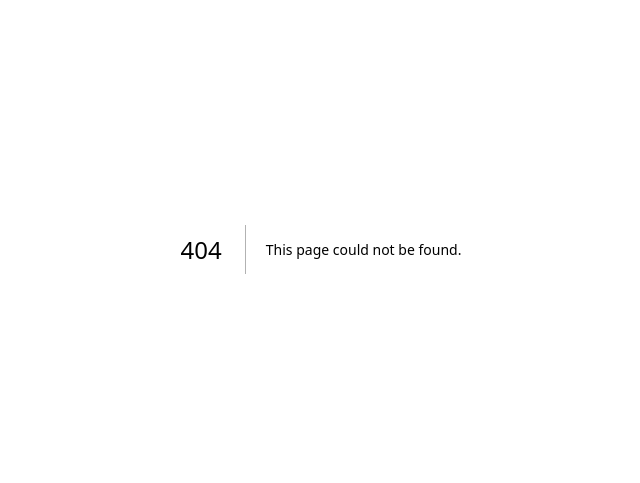
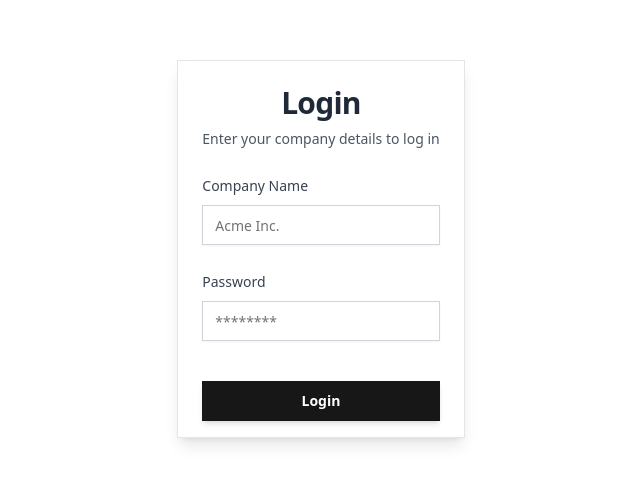
Before and after one commit to k1ngsterr1/itfest-new, a Next.js app: page /auth/login in a window 1280 px wide. Before the commit this address had no page. Shown: the part 151-634 px from the top of the page, without its empty margins (319-959 px from the left). Built offline with nearby package versions, Linux system fonts and the light colour scheme.

Commit message:
feat: registration and login

```diff
--- /dev/null
+++ b/app/auth/login/page.tsx
@@ -0,0 +1,9 @@
+import { LoginForm } from "@/features/auth/ui/login/login-form";
+
+export default function LoginPage() {
+    return (
+        <div className="h-screen mx-auto py-10 flex items-center justify-center overflow-hidden">
+            <LoginForm />
+        </div>
+    );
+}
--- a/app/auth/registration/page.tsx
+++ b/app/auth/registration/page.tsx
@@ -1,8 +1,8 @@
-import { RegistrationForm } from "@/features/auth/ui/registration-form";
+import { RegistrationForm } from "@/features/auth/ui/registration/registration-form";
 
 export default function RegistrationPage() {
     return (
-        <div className="container mx-auto py-10 flex items-center justify-center min-h-screen">
+        <div className="h-screen mx-auto py-10 flex items-center justify-center overflow-hidden">
             <RegistrationForm />
         </div>
     );
--- /dev/null
+++ b/features/auth/ui/login/login-form.tsx
@@ -0,0 +1,101 @@
+'use client'
+
+import { useState } from 'react'
+import { useForm } from 'react-hook-form'
+import { zodResolver } from '@hookform/resolvers/zod'
+import * as z from 'zod'
+import { Button } from '@/components/ui/button'
+import { Input } from '@/components/ui/input'
+import { Form, FormControl, FormField, FormItem, FormLabel, FormMessage } from '@/components/ui/form'
+import { Card, CardHeader, CardTitle, CardDescription, CardContent, CardFooter } from '@/components/ui/card'
+
+const loginSchema = z.object({
+    companyName: z.string().min(2, 'Company name must be at least 2 characters'),
+    password: z.string().min(8, 'Password must be at least 8 characters'),
+})
+
+type LoginFormValues = z.infer<typeof loginSchema>
+
+export function LoginForm() {
+    const [isLoading, setIsLoading] = useState(false)
+
+    const form = useForm<LoginFormValues>({
+        resolver: zodResolver(loginSchema),
+        defaultValues: {
+            companyName: '',
+            password: '',
+        },
+    })
+
+    async function onSubmit(data: LoginFormValues) {
+        setIsLoading(true)
+        console.log(data)
+        await new Promise(resolve => setTimeout(resolve, 2000)) // Simulate API call
+        setIsLoading(false)
+    }
+
+    return (
+        <div className="min-h-screen flex items-center justify-center px-6">
+            <Card className="w-full max-w-md shadow-lg rounded-lg bg-white">
+                <CardHeader className="space-y-2">
+                    <CardTitle className="text-3xl font-extrabold text-center items-center justify-center flex text-gray-800">Login</CardTitle>
+                    <CardDescription className="text-center text-gray-600">
+                        Enter your company details to log in
+                    </CardDescription>
+                </CardHeader>
+                <CardContent>
+                    <Form {...form}>
+                        <form onSubmit={form.handleSubmit(onSubmit)} className="space-y-6">
+                            <FormField
+                                control={form.control}
+                                name="companyName"
+                                render={({ field }) => (
+                                    <FormItem>
+                                        <FormLabel className="text-gray-700">Company Name</FormLabel>
+                                        <FormControl>
+                                            <Input
+                                                placeholder="Acme Inc."
+                                                {...field}
+                                                className="mt-1 block w-full border-gray-300 rounded-lg shadow-sm focus:ring focus:ring-opacity-50"
+                                            />
+                                        </FormControl>
+                                        <FormMessage className="text-sm text-red-500 mt-1" />
+                                    </FormItem>
+                                )}
+                            />
+                            <FormField
+                                control={form.control}
+                                name="password"
+                                render={({ field }) => (
+                                    <FormItem>
+                                        <FormLabel className="text-gray-700">Password</FormLabel>
+                                        <FormControl>
+                                            <Input
+                                                type="password"
+                                                placeholder="********"
+                                                {...field}
+                                                className="mt-1 block w-full border-gray-300 rounded-lg shadow-sm focus:ring focus:ring-opacity-50"
+                                            />
+                                        </FormControl>
+                                        <FormMessage className="text-sm text-red-500 mt-1" />
+                                    </FormItem>
+                                )}
+                            />
+                        </form>
+                    </Form>
+                </CardContent>
+                <CardFooter className="px-6 py-4">
+                    <Button
+                        type="submit"
+                        className={`w-full py-2 px-4 text-white rounded-lg shadow-md font-semibold ${isLoading ? 'opacity-70 cursor-not-allowed' : ''
+                            }`}
+                        disabled={isLoading}
+                        onClick={form.handleSubmit(onSubmit)}
+                    >
+                        {isLoading ? 'Logging in...' : 'Login'}
+                    </Button>
+                </CardFooter>
+            </Card>
+        </div>
+    )
+}
--- a/features/auth/ui/registration-form.tsx
+++ b/features/auth/ui/registration/registration-form.tsx
@@ -44,10 +44,10 @@ export function RegistrationForm() {
     }
 
     return (
-        <div className="min-h-screen flex items-center justify-center bg-gradient-to-br from-gray-100 to-gray-300 px-6">
+        <div className="min-h-screen flex items-center justify-center px-6">
             <Card className="w-full max-w-md shadow-lg rounded-lg bg-white">
                 <CardHeader className="space-y-2">
-                    <CardTitle className="text-3xl font-extrabold text-center text-gray-800">Register Your Company</CardTitle>
+                    <CardTitle className="text-3xl font-extrabold text-center items-center justify-center flex text-gray-800">Register Your Company</CardTitle>
                     <CardDescription className="text-center text-gray-600">
                         Enter your company details to create an account
                     </CardDescription>
@@ -65,7 +65,7 @@ export function RegistrationForm() {
                                             <Input
                                                 placeholder="Acme Inc."
                                                 {...field}
-                                                className="mt-1 block w-full border-gray-300 rounded-lg shadow-sm focus:ring focus:ring-indigo-500 focus:ring-opacity-50"
+                                                className="mt-1 block w-full border-gray-300 rounded-lg shadow-sm focus:ring focus:ring-opacity-50"
                                             />
                                         </FormControl>
                                         <FormMessage className="text-sm text-red-500 mt-1" />
@@ -83,7 +83,7 @@ export function RegistrationForm() {
                                                 type="password"
                                                 placeholder="********"
                                                 {...field}
-                                                className="mt-1 block w-full border-gray-300 rounded-lg shadow-sm focus:ring focus:ring-indigo-500 focus:ring-opacity-50"
+                                                className=" w-full border-gray-300 items-center flex justify-center rounded-lg shadow-sm focus:ring focus:ring-opacity-50"
                                             />
                                         </FormControl>
                                         <FormMessage className="text-sm text-red-500 mt-1" />
@@ -98,7 +98,7 @@ export function RegistrationForm() {
                                         <FormLabel className="text-gray-700">Number of Employees</FormLabel>
                                         <Select onValueChange={field.onChange} defaultValue={field.value}>
                                             <FormControl>
-                                                <SelectTrigger className="mt-1 block w-full border-gray-300 rounded-lg shadow-sm focus:ring focus:ring-indigo-500 focus:ring-opacity-50">
+                                                <SelectTrigger className="mt-1 block w-full rounded-lg shadow-sm focus:ring focus:ring-opacity-50 flex items-center justify-between">
                                                     <SelectValue placeholder="Select employee range" />
                                                 </SelectTrigger>
                                             </FormControl>
@@ -122,7 +122,7 @@ export function RegistrationForm() {
                                         <FormLabel className="text-gray-700">Company Type</FormLabel>
                                         <Select onValueChange={field.onChange} defaultValue={field.value}>
                                             <FormControl>
-                                                <SelectTrigger className="mt-1 block w-full border-gray-300 rounded-lg shadow-sm focus:ring focus:ring-indigo-500 focus:ring-opacity-50">
+                                                <SelectTrigger className="mt-1 block w-full rounded-lg shadow-sm focus:ring focus:ring-opacity-50 flex items-center justify-between">
                                                     <SelectValue placeholder="Select company type" />
                                                 </SelectTrigger>
                                             </FormControl>
@@ -143,7 +143,7 @@ export function RegistrationForm() {
                 <CardFooter className="px-6 py-4">
                     <Button
                         type="submit"
-                        className={`w-full py-2 px-4 text-white bg-indigo-600 hover:bg-indigo-700 rounded-lg shadow-md font-semibold ${isLoading ? 'opacity-70 cursor-not-allowed' : ''
+                        className={`w-full py-2 px-4 text-white rounded-lg shadow-md font-semibold ${isLoading ? 'opacity-70 cursor-not-allowed' : ''
                             }`}
                         disabled={isLoading}
                         onClick={form.handleSubmit(onSubmit)}
--- a/tailwind.config.ts
+++ b/tailwind.config.ts
@@ -6,6 +6,8 @@ const config: Config = {
     "./pages/**/*.{js,ts,jsx,tsx,mdx}",
     "./components/**/*.{js,ts,jsx,tsx,mdx}",
     "./app/**/*.{js,ts,jsx,tsx,mdx}",
+    "./features/**/*.{js,ts,jsx,tsx,mdx}",
+    "./shared/**/*.{js,ts,jsx,tsx,mdx}",
   ],
   theme: {
     extend: {
@@ -18,6 +20,10 @@ const config: Config = {
         md: "calc(var(--radius) - 2px)",
         sm: "calc(var(--radius) - 4px)",
       },
+      backgroundImage: {
+        'gradient-radial': 'radial-gradient(var(--tw-gradient-stops))',
+        'gradient-conic': 'conic-gradient(from 180deg at 50% 50%, var(--tw-gradient-stops))',
+      },
     },
   },
   plugins: [require("tailwindcss-animate")],
--- a/widgets/ui/registration-widget/ui/registration-widget.tsx
+++ /dev/null
@@ -1,5 +0,0 @@
-import React from "react";
-
-export const RegistrationWidget = () => {
-  return <div>registration-widget</div>;
-};
```
Also changed, not shown: package.json (+5 -4 lines), 1 other file (tests, documents, lock files or other folders).
